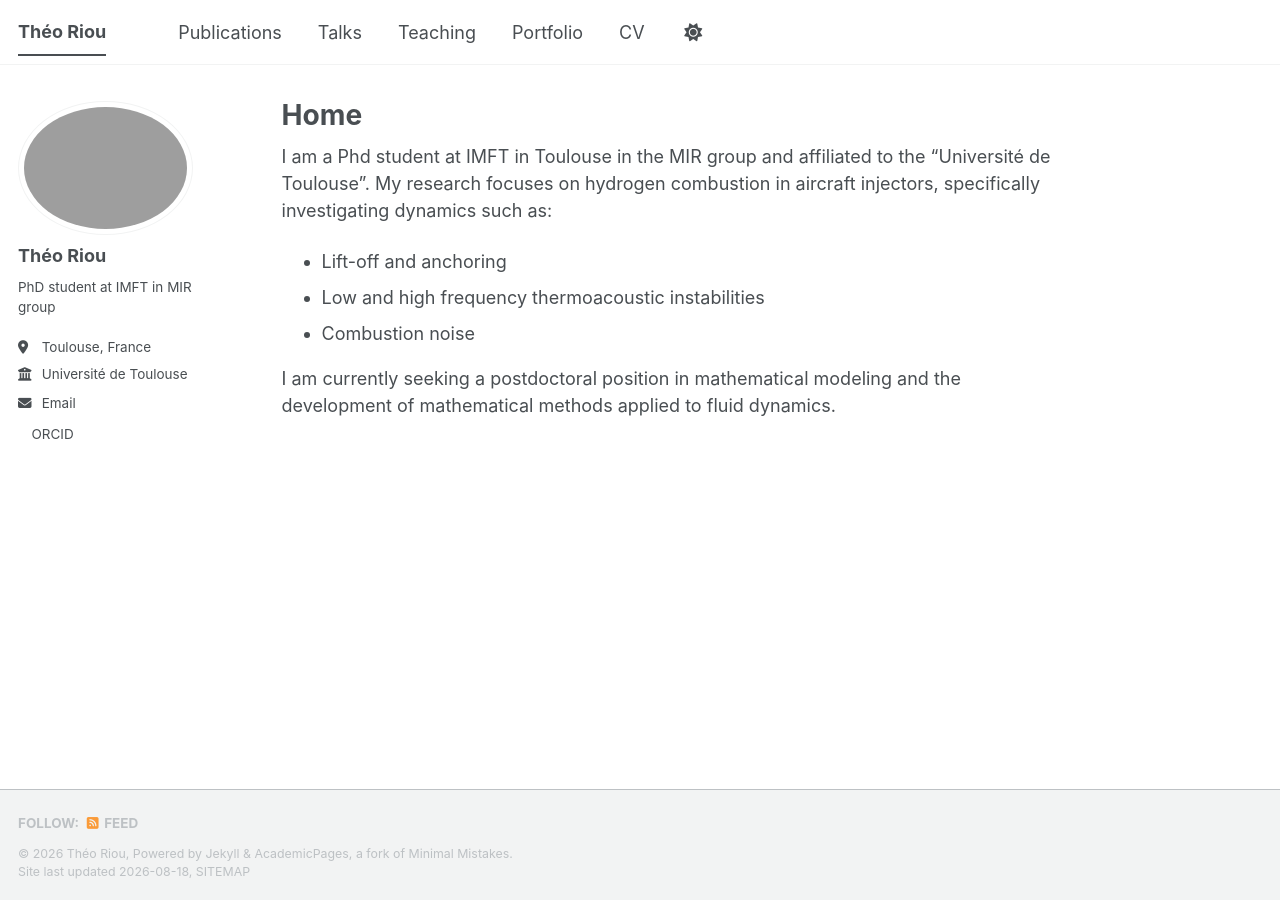
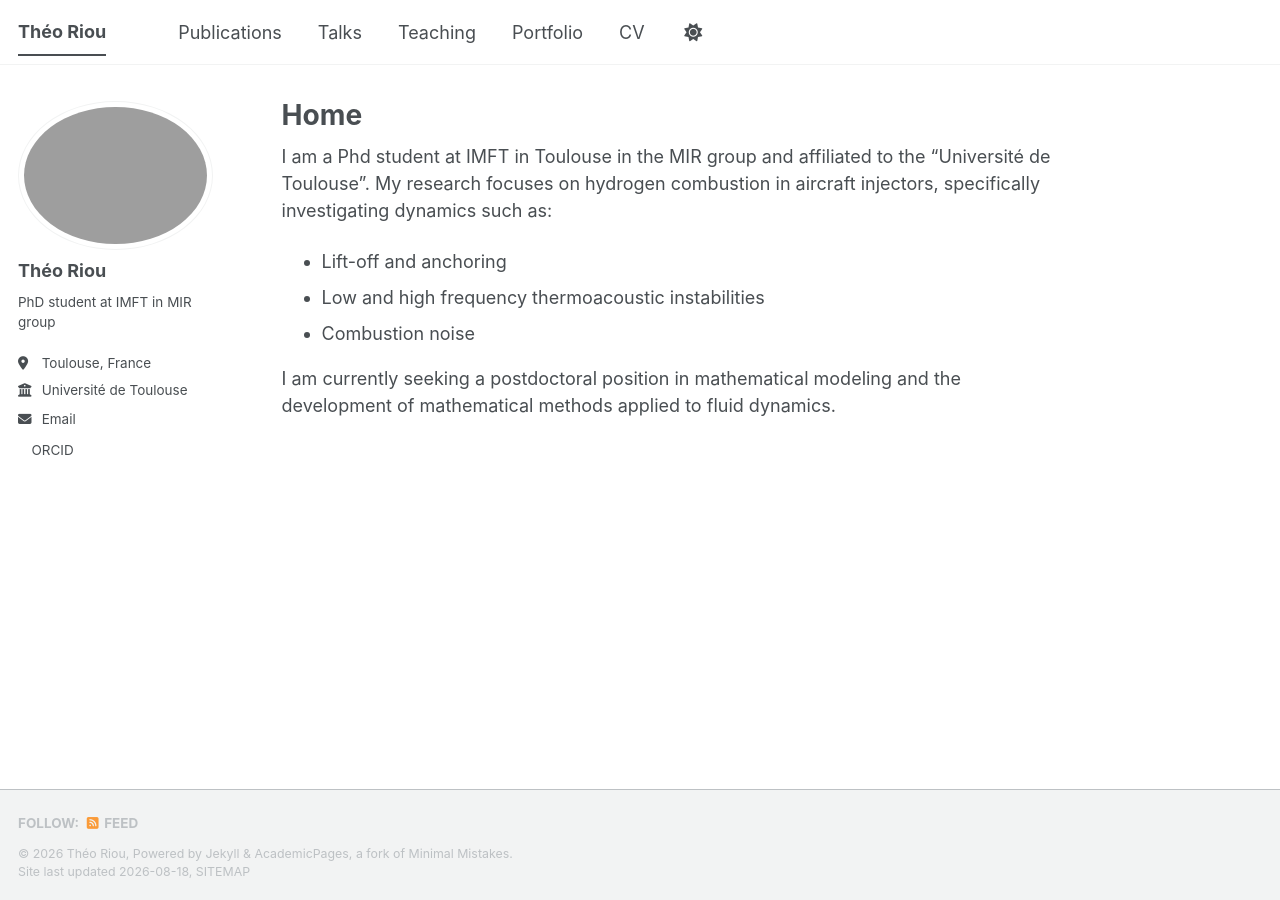
Before and after one commit to thriou/thriou.github.io, a Jekyll site: the page built from _pages/about.md, in a window 1280 px wide. Built offline with Jekyll 4.4.1, drawn with Linux system fonts in a browser that asks for light colours; a style sheet for code colours, icons or effects is not loaded.

Commit message:
Update main.scss

```diff
--- a/assets/css/main.scss
+++ b/assets/css/main.scss
@@ -37,3 +37,10 @@
     "layout/sidebar",
     "layout/json_cv"
 ;
+
+/* Personnalisation de la taille de l'image de profil */
+.author__avatar img {
+  max-width: 200px !important;
+  width: 100%;
+  height: auto;
+}
```
